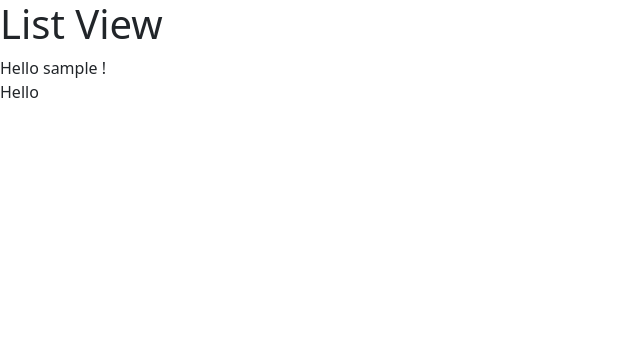
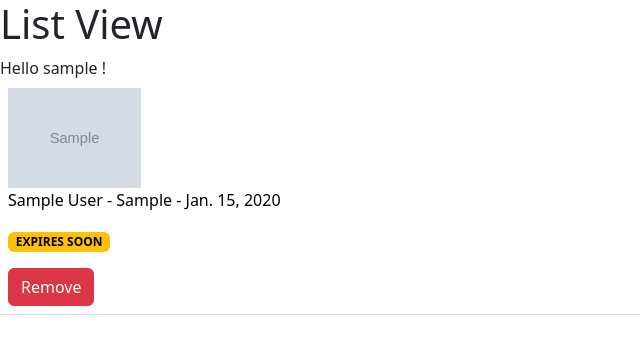
Before and after one commit to E-Haynes/ICHack, a Django app: page /list_view/ in a window 1280 px wide. Shown: the top 354 px of the page, without its empty margins (0-640 px from the left). Run offline with Django 4.2, Linux system fonts and the light colour scheme; a user stored in the database is signed in; tables that the repository leaves empty hold one stand-in row (values such as "Sample post"); grey boxes marked "Sample" are stand-in pictures.

Commit message:
emily commit

```diff
--- a/fridgehack/core/templatetags/core_extras.py
+++ b/fridgehack/core/templatetags/core_extras.py
@@ -1,5 +1,13 @@
 from django.template.defaulttags import register
+import datetime
 
 @register.filter
 def get_item(dictionary, key):
     return dictionary.get(key)
+
+@register.filter(expects_localtime=True)
+def is_expiring_than_two_days(value):
+    if isinstance(value, datetime.datetime):
+        value = value.date()
+    delta = value - datetime.date.today()
+    return delta.days <= 2
--- a/fridgehack/core/views.py
+++ b/fridgehack/core/views.py
@@ -112,4 +112,5 @@ def list_view(request):
     user_fridge = Fridge.objects.get(owner=request.user)
     print(user_fridge)
     context['list_of_items'] = UserAddedFoodItems.objects.filter(on_shelf__fridge=user_fridge).order_by('expiry_date')
+    print(context['list_of_items'])
     return render(request, 'list_view.html', context)
--- a/fridgehack/templates/list_view.html
+++ b/fridgehack/templates/list_view.html
@@ -16,9 +16,16 @@ Hello{%if request.user%} {{request.user}} {%endif%}!
 <br>
 <table class="table" id="list">
     <tbody>
+        {%for item in list_of_items %}
         <tr>
-            Hello
+            <td>
+                <img src="{{item.imageURL}}" height="100">
+                <p>{{item.productName}} - {{item.brand}} - {{item.expiry_date}}</p>
+                <p>{%if item.expiry_date|is_expiring_than_two_days %}<span class="badge text-bg-warning">EXPIRES SOON</span>{%endif%}</p>
+                <button class="btn btn-danger" onclick="window.location = '/remove-item/{{item.pk}}'">Remove</button>
+            </td>
         </tr>
+        {%endfor%}
 </tbody>
 </table>
 {% endblock %}
```
